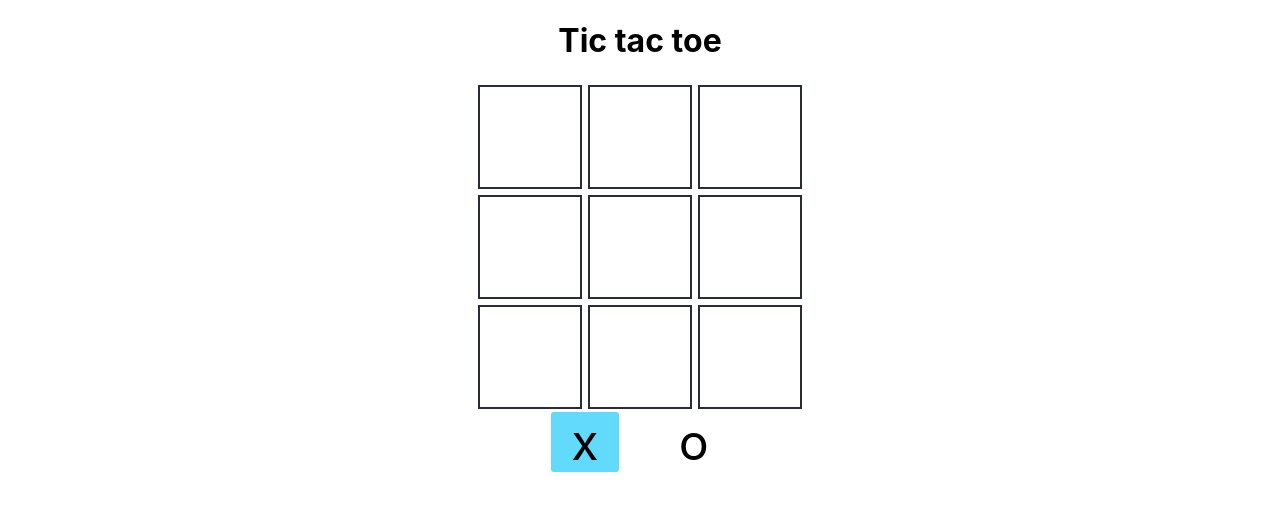
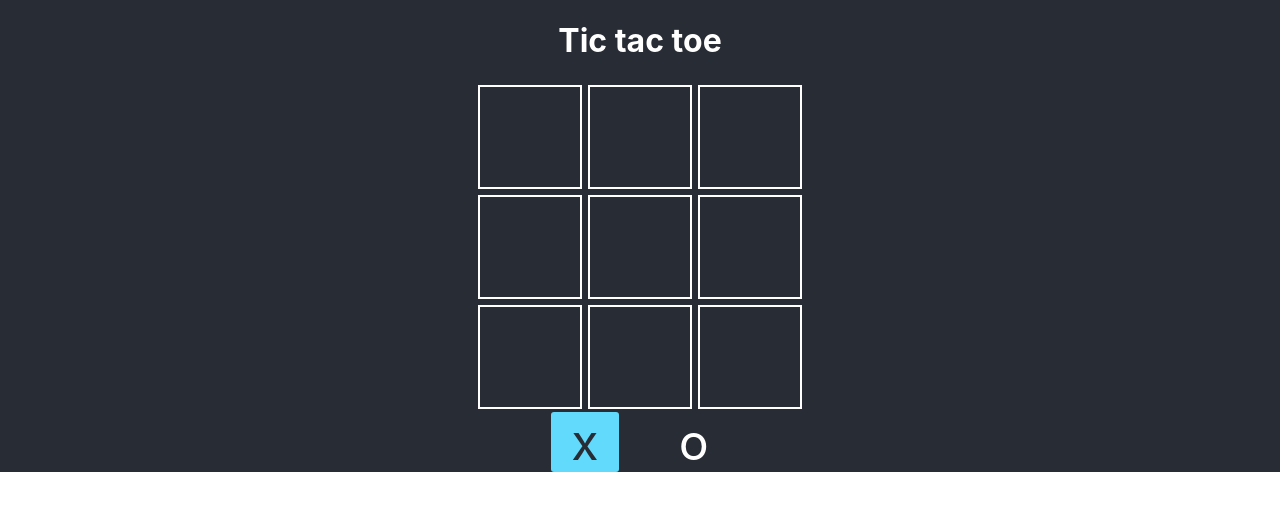
Before and after one commit to FrancoScarponi/tictactoe, a React (Create React App) app: page / in a window 1280 px wide. Shown: the top 510 px of the page. Built offline with nearby package versions, Linux system fonts and the light colour scheme.

Commit message:
finaliza al ganar

```diff
--- a/src/App.css
+++ b/src/App.css
@@ -1,27 +1,5 @@
 .App {
   text-align: center;
-}
-
-.App-logo {
-  height: 40vmin;
-  pointer-events: none;
-}
-
-@media (prefers-reduced-motion: no-preference) {
-  .App-logo {
-    animation: App-logo-spin infinite 20s linear;
-  }
-}
-
-.App-header {
-  background-color: #282c34;
-  min-height: 100vh;
-  display: flex;
-  flex-direction: column;
-  align-items: center;
-  justify-content: center;
-  font-size: calc(10px + 2vmin);
-  color: white;
 }
 
 .App-link {
@@ -41,14 +19,16 @@ main{
   display: flex;
   flex-direction: column;
   align-items: center;
+  background: #282c34;
+  color: white;
 }
 
 .cuadrado {
   width: 100px;
   height: 100px;
-  border: #282c34 solid 2px;
+  border: white solid 2px;
   margin: 3px;
-  color: #282c34;
+  color: white;
   font-size: 60px;
   text-align: center;
   justify-content: center;
@@ -79,6 +59,17 @@ main{
 
 .seleccionado{
   background-color: #61dafb;
-
+  color: #282c34;
   border-radius: 3px;
 }
+
+.winner{
+  position: absolute;
+  width: 100vh;
+  height: 100vh;
+  top: 0;
+  left: 0;
+  display: grid;
+  place-items: center ;
+  background-color: rgba(0, 0, 0, 0.7);
+}
--- a/src/App.js
+++ b/src/App.js
@@ -2,6 +2,8 @@ import { useState } from 'react';
 import './App.css';
 import { Cuadrado } from './components/Cuadrado';
 import { CuadradoTurno } from './components/CuadradoTurno';
+
+
 
 
 
@@ -11,16 +13,45 @@ function App() {
     O: "o"
   }
 
+  const combos = [
+    [0, 1, 2],
+    [3, 4, 5],
+    [6, 7, 8],
+    [0, 4, 8],
+    [2, 4, 6]
+  ]
+
+
   const [tabla, setTabla] = useState(Array(9).fill(null))
   const [turno, setTurno] = useState(turnos.X)
+  const [gano, setGano] = useState(null)
 
-  const actualizarTabla = (indice)=>{
-    if (tabla[indice] === null){
-      let nuevaTabla = [... tabla]
-      nuevaTabla[indice] = turno
-      setTabla(nuevaTabla)
-      setTurno(turno===turnos.X ? turnos.O : turnos.X)
+  const checkGana = (boardToCheck) => {
+    for (const combo of combos) {
+      const [a, b, c] = combo
+      if (boardToCheck[a] &&
+        boardToCheck[a] === boardToCheck[b] &&
+        boardToCheck[a] === boardToCheck[c]
+      ) {
+        return boardToCheck[a]
+      }
     }
+    return null
+  }
+
+  const actualizarTabla = (indice) => {
+    let nuevaTabla = [...tabla]
+    if (gano || tabla[indice]) return
+
+    nuevaTabla[indice] = turno
+    setTabla(nuevaTabla)
+    setTurno(turno === turnos.X ? turnos.O : turnos.X)
+
+
+    const newGanador = checkGana(nuevaTabla)
+    setGano(newGanador)
+
+
 
   }
 
@@ -30,7 +61,7 @@ function App() {
       <h1>Tic tac toe</h1>
       <section className='tabla'>
         {
-          tabla.map((a, indice) =>{
+          tabla.map((a, indice) => {
             return (
 
               <Cuadrado key={indice} indice={indice} tabla={tabla} actualizarTabla={actualizarTabla}></Cuadrado>
@@ -41,8 +72,8 @@ function App() {
       </section>
 
       <section className='turnos'>
-        <CuadradoTurno turnos={turnos.X} seleccionado={turno===turnos.X}></CuadradoTurno>
-        <CuadradoTurno turnos={turnos.O} seleccionado={turno===turnos.O}></CuadradoTurno>
+        <CuadradoTurno turnos={turnos.X} seleccionado={turno === turnos.X}></CuadradoTurno>
+        <CuadradoTurno turnos={turnos.O} seleccionado={turno === turnos.O}></CuadradoTurno>
       </section>
     </main>
   );
```
